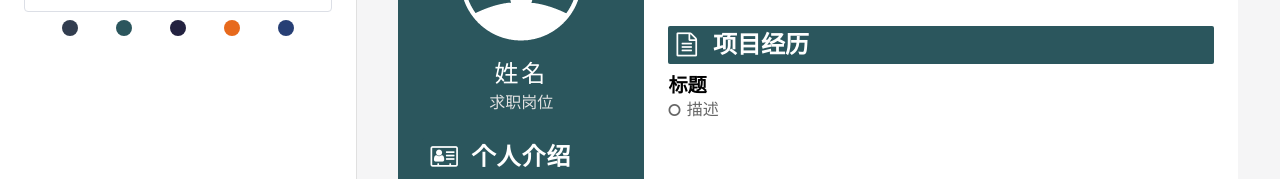
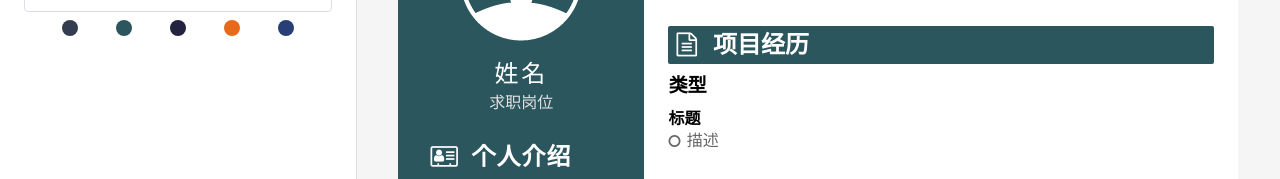
Before and after one commit to eddievandeer/resume, a Vue app: page / in a window 1280 px wide. Shown: the part 180-359 px from the top of the page. Built offline with nearby package versions, Linux system fonts and the light colour scheme.

Commit message:
feat(my-ui): add experience type and change the h3 tag to h4

```diff
--- a/src/components/my-ui/MyExperiences/ExperienceItem.vue
+++ b/src/components/my-ui/MyExperiences/ExperienceItem.vue
@@ -1,6 +1,7 @@
 <template>
+    <h3>{{item.type}}</h3>
     <div class="list-item experience" v-for="experience in item.details" :key="experience">
-        <h3 class="item-title">{{ experience.title }}</h3>
+        <h4 class="item-title">{{ experience.title }}</h4>
         <div class="item-wrapper" v-for="description in experience.descriptions" :key="description">
             <p class="description"><i class="fa fa-circle-o" aria-hidden="true"></i>{{description}}</p>
         </div>
```
